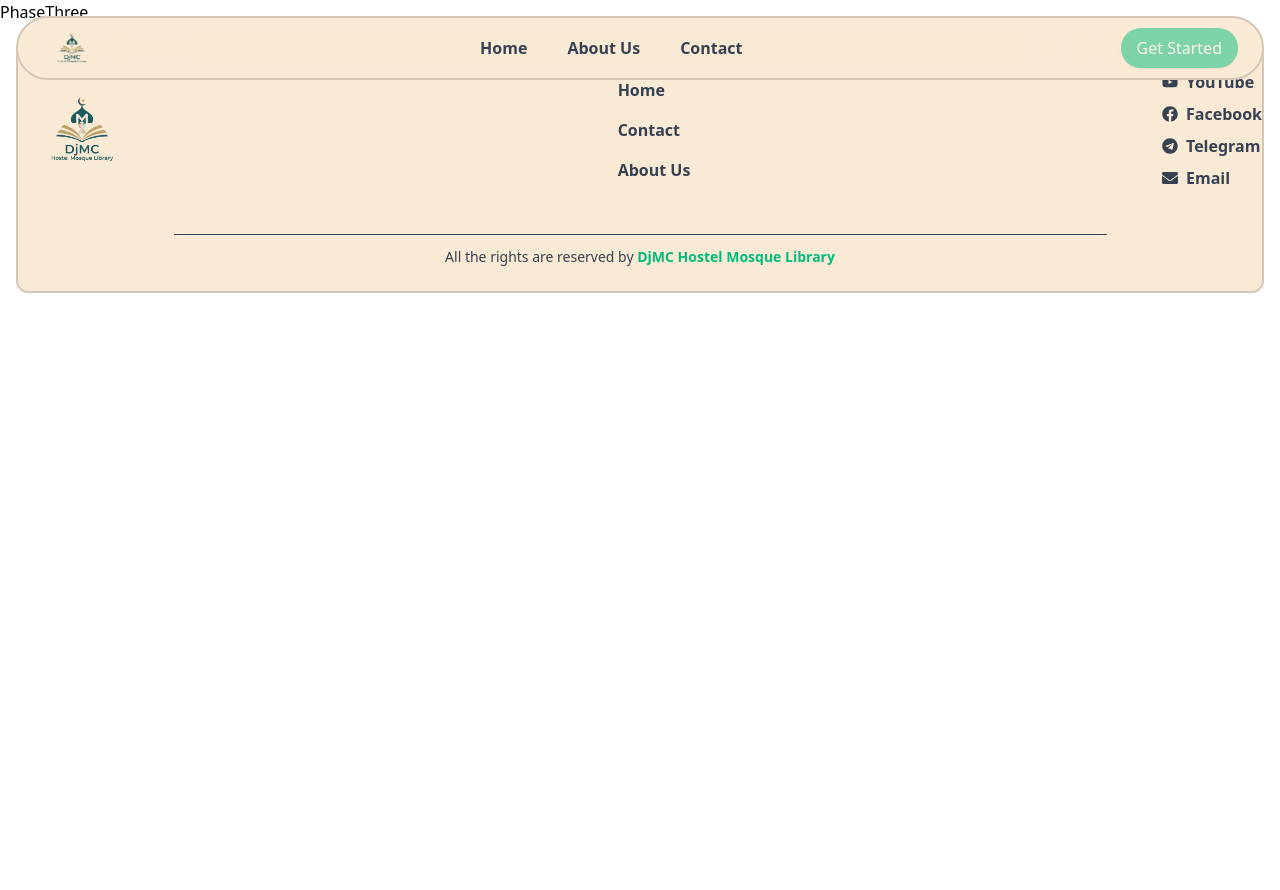
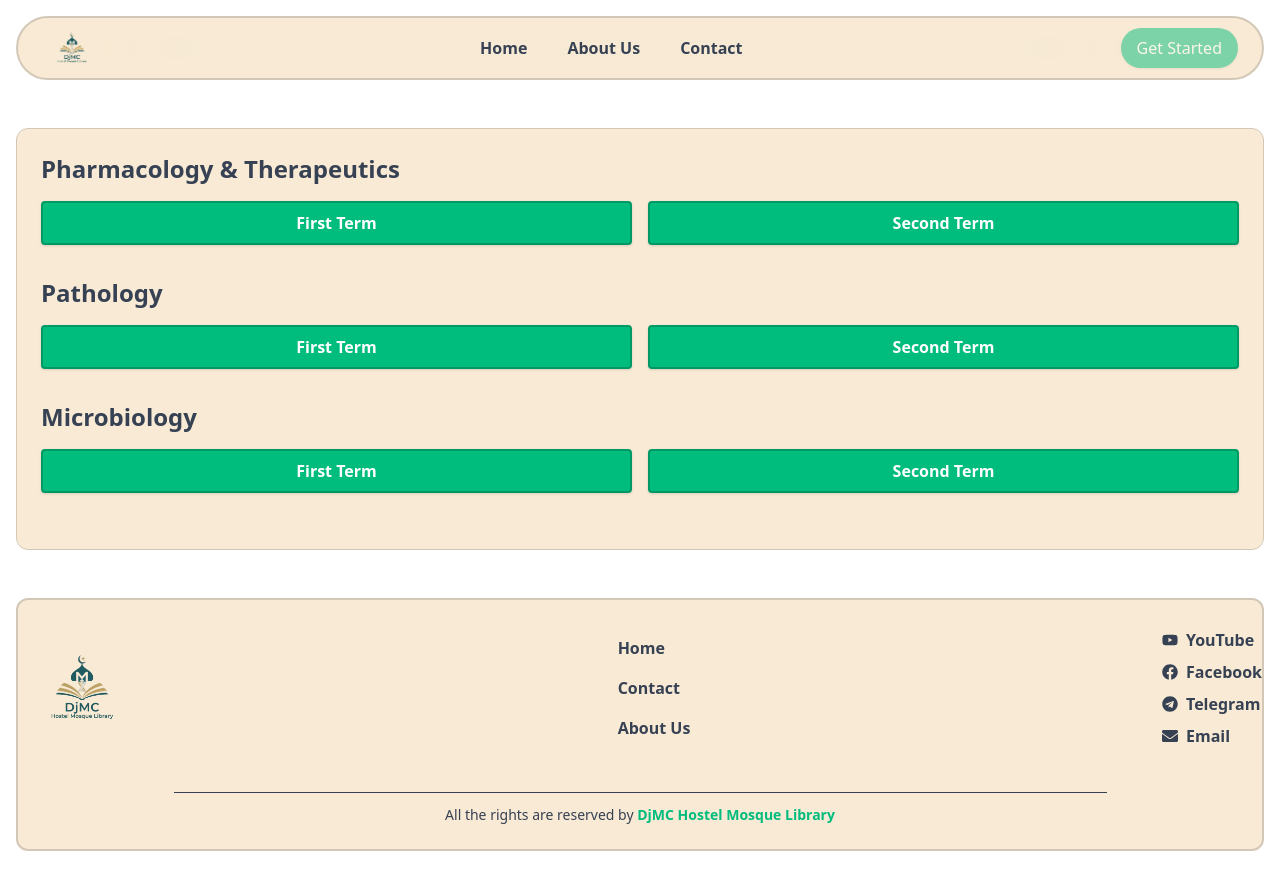
Before and after one commit to Marzan-Bin-Rahman/djmc-hostel-mosque-library, a React (Vite) app: page /phase-three in a window 1280 px wide. Shown: the top 890 px of the page. Before the commit the page ends 800 px from the top, so only its background shows below. Built offline with nearby package versions, Linux system fonts and the light colour scheme.

Commit message:
third phase done

```diff
--- a/src/pages/PhaseThree.jsx
+++ b/src/pages/PhaseThree.jsx
@@ -1,9 +1,55 @@
 import React from 'react'
 
 const PhaseThree = () => {
+  const sections = [
+    {
+      title: 'Pharmacology & Therapeutics',
+      links: [
+        { label: 'First Term', url: 'https://youtube.com' },
+        { label: 'Second Term', url: 'https://wikipedia.org' },
+      ]
+    },
+    {
+      title: 'Pathology',
+      links: [
+        { label: 'First Term', url: 'https://khanacademy.org' },
+        { label: 'Second Term', url: 'https://britannica.com' },
+      ]
+    },
+    {
+      title: 'Microbiology',
+      links: [
+        { label: 'First Term', url: 'https://khanacademy.org' },
+        { label: 'Second Term', url: 'https://britannica.com' },
+      ]
+    },
+  ];
+
   return (
-    <div>PhaseThree</div>
-  )
-}
+    <div className="bg-[#f8ead4] border border-[#d3c8b8] p-6 mb-12 mt-32 mx-4 rounded-xl">
+      <div className="max-w-7xl mx-auto">
+        {sections.map((section, index) => (
+          <div key={index} className="mb-8">
+            <h2 className="text-2xl font-bold text-gray-700 mb-4">{section.title}</h2>
+            <div className="grid grid-cols-1 sm:grid-cols-2 gap-4">
+              {section.links.map((link, idx) => (
+                <a
+                  key={idx}
+                  href={link.url}
+                  className="block text-center bg-emerald-500 text-white font-bold py-2 px-4 rounded shadow hover:bg-emerald-600 transition border-2 border-emerald-600"
+                  target="_blank"
+                  rel="noopener noreferrer"
+                >
+                  {link.label}
+                </a>
+              ))}
+            </div>
+          </div>
+        ))}
+      </div>
+    </div>
+  );
+};
+
 
 export default PhaseThree
```
